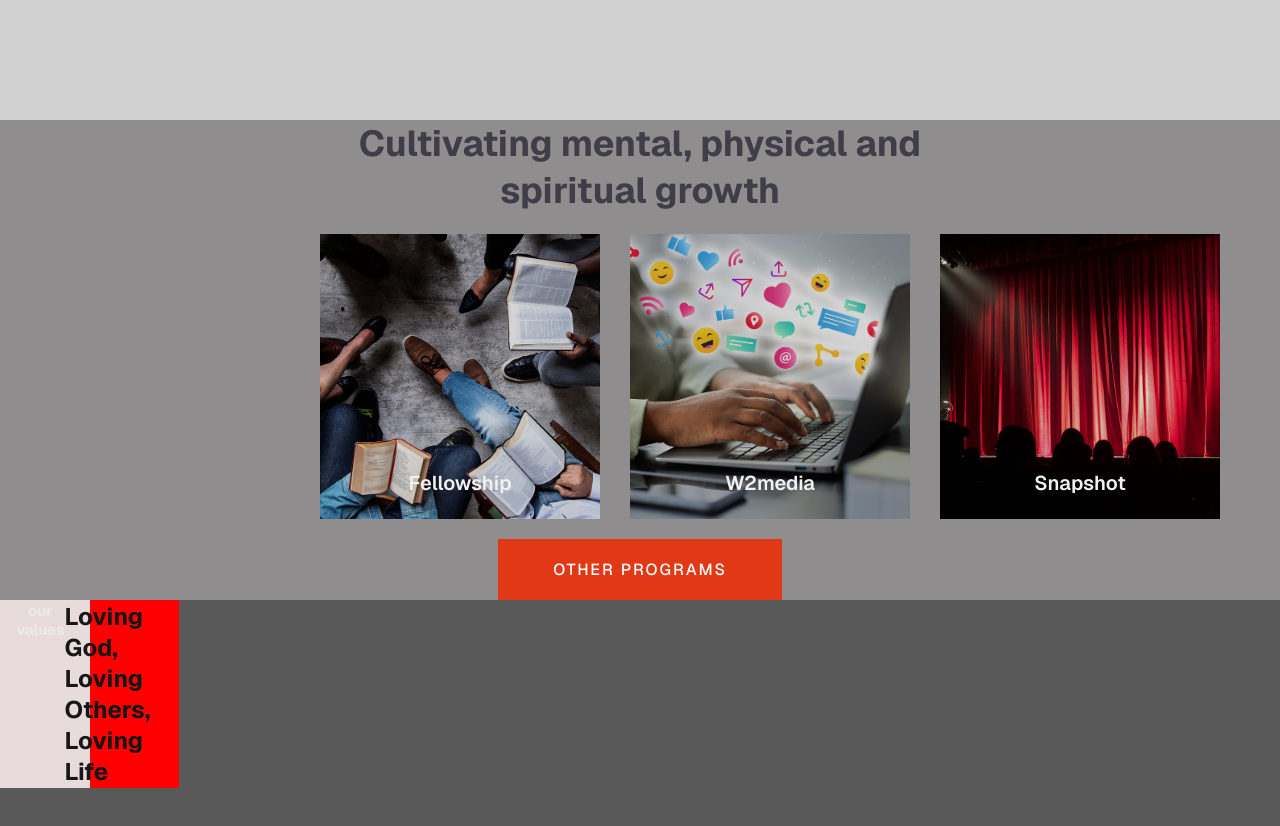
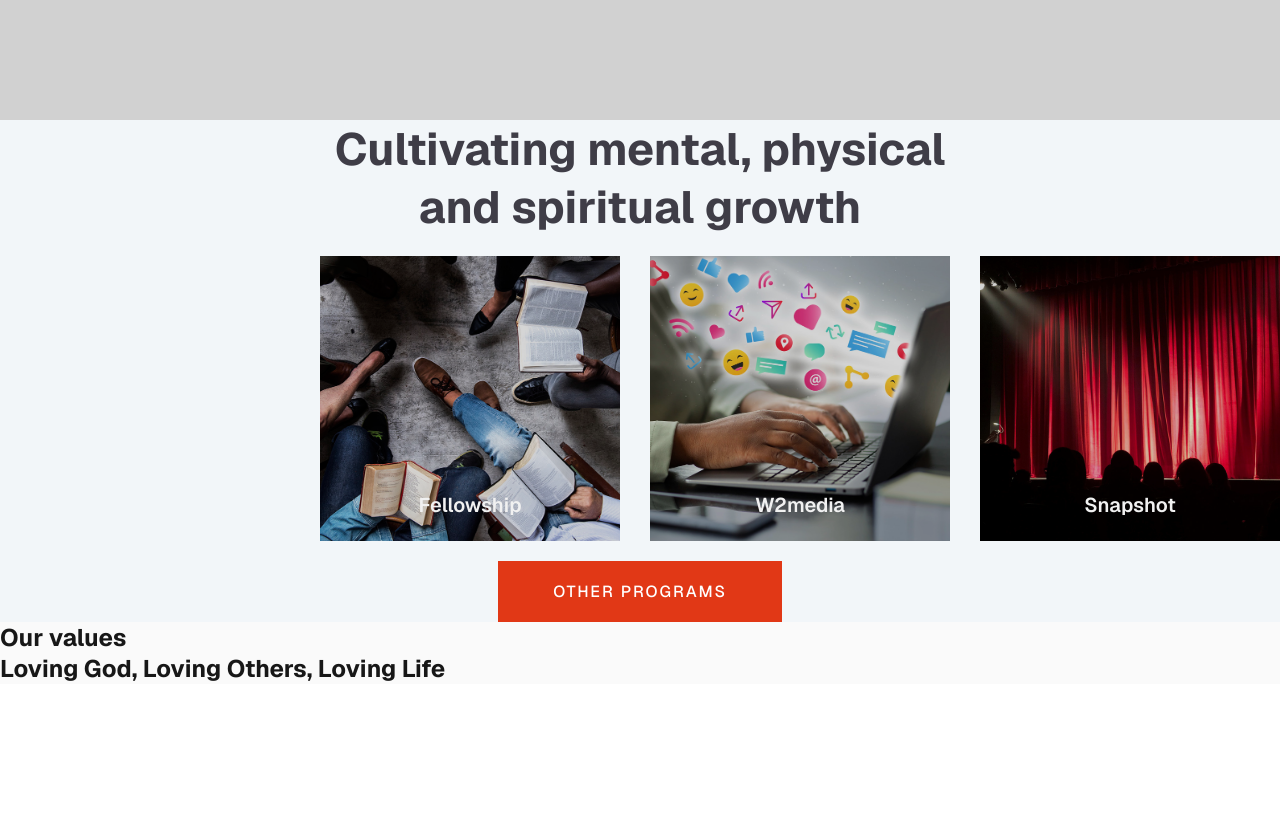
Before and after one commit to AWOLESI-RASAQ/Resurrection-center-LP33, a Next.js app: page / in a window 1280 px wide. Shown: the part 680-1506 px from the top of the page. After the commit the page ends 1364 px from the top, so only its background shows below. Built offline with nearby package versions, Linux system fonts and the light colour scheme.

Commit message:
Lovingother

```diff
--- a/app/page.jsx
+++ b/app/page.jsx
@@ -56,26 +56,32 @@
 
         </section>
         {/*the Loving God div */}
-        <section className={styles.lefttext}>
+       {/*<section className={styles.lefttext}>
           <div className={styles.lrtext}>
             <div className={styles.text}>
               <div className={styles.left}>
                 <div className={styles.h1div}>
-                  <ul>
                   <h1>our values</h1>
-                  </ul>
                 </div>
                 <div className={styles.h2div}>
-                  <ul>
                   <h2>Loving God, Loving Others, Loving Life</h2>
-                  </ul>
                 </div>
               </div>
               <div className={styles.Right}></div>
             </div>
 
           </div>
+        </section>*/}
+        <section className={styles.lovingothers}>
+          <div className={styles.Ltext}>
+            <h1>Our values</h1>
+            <h2>Loving God, Loving Others, Loving Life</h2>
+          </div>
+          {/*<div className="Rtext"></div>*/}
+
+
         </section>
+
 
 
     </div>
--- a/app/page.module.css
+++ b/app/page.module.css
@@ -84,8 +84,8 @@
   display: flex;
   align-items: center;
   justify-content: center;
-  background: rgb(143, 141, 141);
-  height: auto;
+  background: rgb(242, 246, 249);
+  height: 90%;
   width: 100%;
   padding: 100;
   text-align: center;
@@ -108,14 +108,14 @@
 }
 
 .otherprog h2{
-  font-size: 36px;
+  font-size: 45px;
   color:#3f3d47;
   /*border: 1px solid red;*/
 
 }
 
 .otherprogcont{
-  width: 100%;
+  width: 150%;
   height: auto;
   margin: 0 auto;
   /*border: 1px solid #000;*/
@@ -123,15 +123,18 @@
   grid-template-columns: 1fr 1fr 1fr;
   gap: 30px;
   align-self: auto;
+  justify-content: center;
+
 
 }
 
 .otherprogcard{
-  width: 280px;;
+  width: 300px;;
   height: 285px;
   /*border: 1px solid blue;*/
   overflow: hidden;
   position: relative;
+
 
 
 }
@@ -182,10 +185,13 @@
     align-items: center;
     flex:none;*/
 
-.lefttext{
-  width: 100%;
+/*1.lefttext{
+  width: 700%;
   height: 800px;
   background: rgb(90, 89, 89);
+  display: grid;
+  grid-column: auto;
+
 }
 
 
@@ -194,6 +200,7 @@
   background: red;
   width: 14%;
   height: 55%;
+
 }
 
 .left{
@@ -202,17 +209,16 @@
   display: flex;
   background: rgb(232, 219, 219);
   padding: 1px 9%;
-
-
-
+  flex-direction: column;
 }
 
 .h1div{
   font-size: 10px;
-  text-align: center;
   font-weight:10 ;
   color: #ebebeb;
+}
+  */
 
-
-
+.Lovingothers{
+  display: flex;
 }
```
